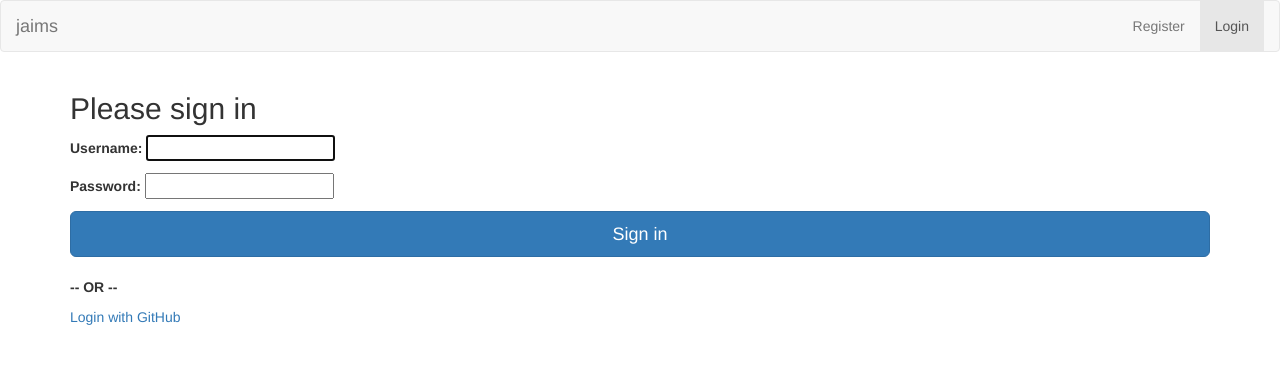
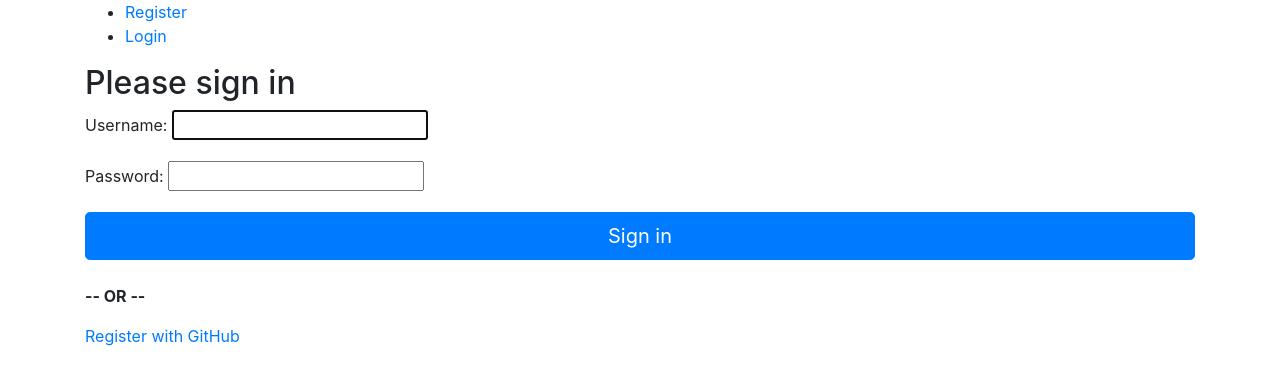
Before and after one commit to CodeFN/thecodefellowsnetwork, a Django app: page /login/ in a window 1280 px wide. Shown: the top 385 px of the page. Run offline with Django 3.2, Linux system fonts and the light colour scheme; some libraries are stand-ins or nearby versions.

Commit message:
github registration

```diff
--- a/cfn/cfn/templates/base.html
+++ b/cfn/cfn/templates/base.html
@@ -14,31 +14,15 @@
     {% block css %}{% endblock %}
 </head>
 <body>
-    <nav class="navbar navbar-default">
-        <div class="container-fluid">
-          <div class="navbar-header">
-            <button type="button" class="navbar-toggle collapsed" data-toggle="collapse" data-target="#navbar" aria-expanded="false" aria-controls="navbar">
-              <span class="sr-only">Toggle navigation</span>
-              <span class="icon-bar"></span>
-              <span class="icon-bar"></span>
-              <span class="icon-bar"></span>
-            </button>
-            <a class="navbar-brand" href="{% url 'home' %}">jaims</a>
-          </div>
-          <div id="navbar" class="navbar-collapse collapse">
-
-            <ul class="nav navbar-nav navbar-right">
+    <div class="container">
+     <ul>
               {% if user.is_authenticated %}
               <li><a href="{% url 'logout' %}">Logout</a></li>
               {% else %}
-              <li><a href="{% url 'registration_register' %}">Register</a></li>
+              <li><a href="{% url 'login' %}">Register</a></li>
               <li class="active"><a href="{% url 'login' %}">Login <span class="sr-only">(current)</span></a></li>
               {% endif %}
             </ul>
-          </div><!--/.nav-collapse -->
-        </div><!--/.container-fluid -->
-    </nav>
-    <div class="container">
         {% block body %}{% endblock %}
     </div>
     <script src="https://ajax.googleapis.com/ajax/libs/jquery/1.12.4/jquery.min.js"></script>
--- a/cfn/cfn/templates/registration/login.html
+++ b/cfn/cfn/templates/registration/login.html
@@ -14,7 +14,7 @@
         <button class="btn btn-lg btn-primary btn-block" type="submit">Sign in</button>
         <br>
             <p><strong>-- OR --</strong></p>
-        <a href="{% url 'social:begin' 'github' %}">Login with GitHub</a><br>
+        <a href="{% url 'social:begin' 'github' %}">Register with GitHub</a><br>
     </form>
 
 {% endblock %}
```
